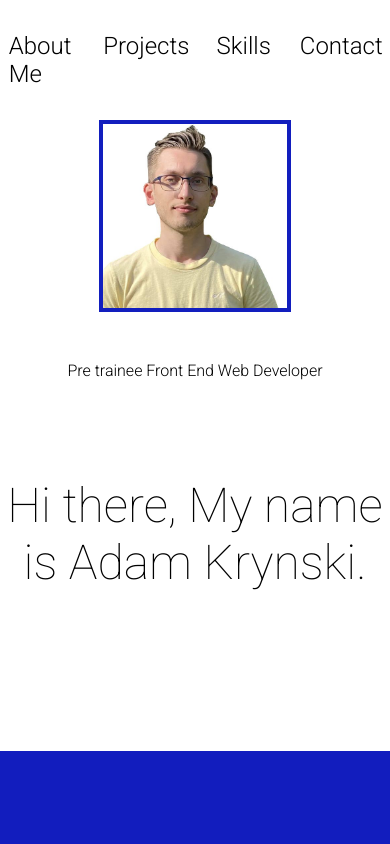
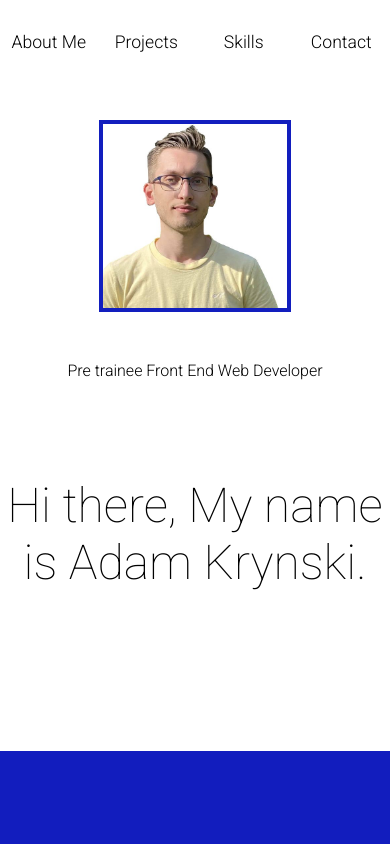
Before and after one commit to adamkr98/Portfolio-Exemple2023, a plain HTML site: page index.html in a window 390 px wide. Shown: the top 844 px of the page. Drawn offline with Linux system fonts and the light colour scheme; files whose address does not match are found by name.

Commit message:
Update style.css

```diff
--- a/style.css
+++ b/style.css
@@ -750,7 +750,7 @@ footer p {
     @media (max-width: 450px) {
 
         li {
-            font-size: ;
+            font-size: 1.1rem;
         }
 
         .container-projects {
```
